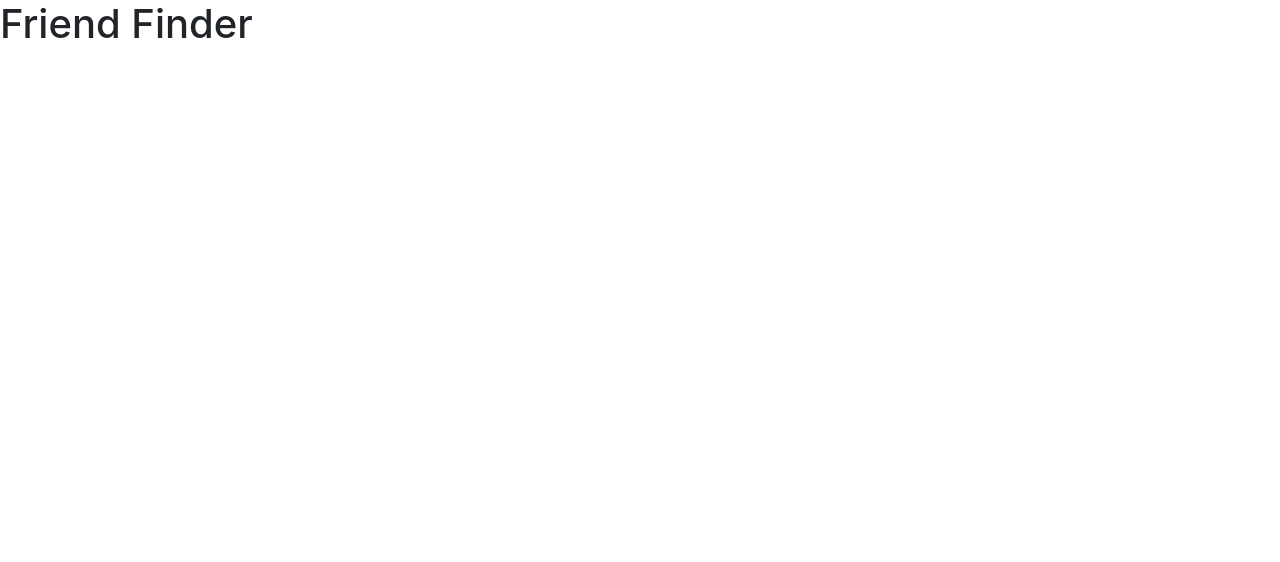
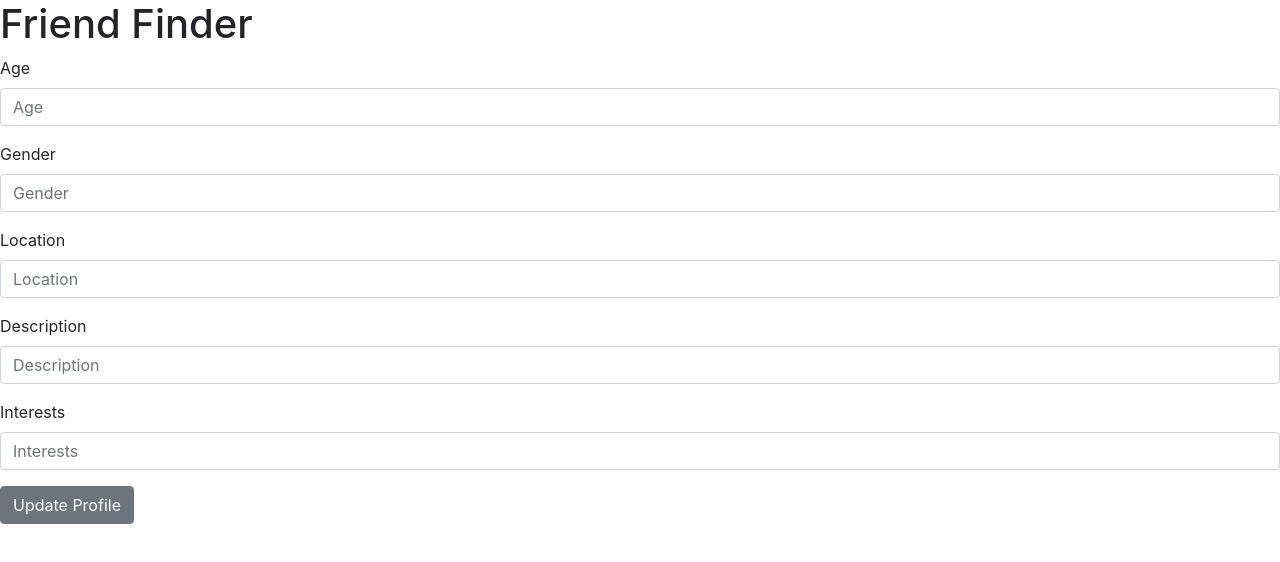
Before and after one commit to Find-Friends/front-end, a React (Create React App) app in the folder friend-finder/: page /edit-profile in a window 1280 px wide. Shown: the top 562 px of the page. Built offline with nearby package versions, Linux system fonts and the light colour scheme.

Commit message:
Working on editing user profile

```diff
--- a/friend-finder/src/App.js
+++ b/friend-finder/src/App.js
@@ -2,12 +2,14 @@ import React from 'react';
 import { Route } from 'react-router-dom';
 
 import Login from './components/Login';
+import UpdateUserProfile from './components/UpdateUserProfile';
 
 function App() {
   return (
     <div >
       <h1>Friend Finder</h1>
       <Route path='/login' component={Login} />
+      <Route path='/edit-profile' component={UpdateUserProfile} />
     </div>
   );
 }
--- /dev/null
+++ b/friend-finder/src/components/UpdateUserProfile.js
@@ -0,0 +1,88 @@
+import React, { useState } from 'react';
+import { Form, FormGroup, Label, Input, Button } from 'reactstrap';
+
+const UpdateUserProfile = () => {
+  const [ userInfo, setUserInfo ] = useState({
+    age: '',
+    gender: '',
+    location: '',
+    description: '',
+    interests: '',
+  })
+
+  const handleChange = event => {
+    setUserInfo({
+      ...userInfo,
+      [event.target.name] : event.target.value
+    })
+  }
+
+  const handleSubmit = event => {
+    event.preventDefault();
+
+
+  }
+
+  return (
+    <Form onSubmit={handleSubmit}>
+      <FormGroup>
+          <Label for='age'>Age</Label>
+          <Input
+            id='age'
+            type='number'
+            name='age'
+            placeholder='Age'
+            value={userInfo.age}
+            onChange={handleChange}
+          />
+        </FormGroup>
+        <FormGroup>
+          <Label for='gender'>Gender</Label>
+          <Input
+            id='gender'
+            type='text'
+            name='gender'
+            placeholder='Gender'
+            value={userInfo.gender}
+            onChange={handleChange}
+          />
+        </FormGroup>
+        <FormGroup>
+          <Label for='location'>Location</Label>
+          <Input
+            id='location'
+            type='text'
+            name='location'
+            placeholder='Location'
+            value={userInfo.location}
+            onChange={handleChange}
+          />
+        </FormGroup>
+        <FormGroup>
+          <Label for='description'>Description</Label>
+          <Input
+            id='description'
+            type='text'
+            name='description'
+            placeholder='Description'
+            value={userInfo.description}
+            onChange={handleChange}
+          />
+        </FormGroup>
+        <FormGroup>
+          <Label for='interests'>Interests</Label>
+          <Input
+            id='interests'
+            type='text'
+            name='interests'
+            placeholder='Interests'
+            value={userInfo.interests}
+            onChange={handleChange}
+          />
+        </FormGroup>
+        <Button>Update Profile</Button>
+    </Form>
+  )
+}
+
+export default UpdateUserProfile;
--- a/friend-finder/src/index.js
+++ b/friend-finder/src/index.js
@@ -1,14 +1,23 @@
 import React from 'react';
 import ReactDOM from 'react-dom';
 import { BrowserRouter as Router } from 'react-router-dom';
+import { createStore, applyMiddleware } from 'redux';
+import { Provider } from 'react-redux';
+import thunk from 'redux-thunk';
+import logger from 'redux-logger';
 import 'bootstrap/dist/css/bootstrap.min.css';
 
+import combineReducers from './reducers';
 import './index.css';
 import App from './App';
 
+const store = createStore(combineReducers, applyMiddleware(thunk, logger));
+
 ReactDOM.render(
-  <Router>
-    <App />
-  </Router>
+  <Provider store={store}>
+    <Router>
+      <App />
+    </Router>
+  </Provider>
   , document.getElementById('root')
 );
--- a/friend-finder/src/reducers/index.js
+++ b/friend-finder/src/reducers/index.js
@@ -0,0 +1,7 @@
+import { combineReducers } from 'redux';
+
+import { userProfileReducer } from './userProfileReducer';
+
+export default combineReducers ({
+  userProfileReducer
+});
--- /dev/null
+++ b/friend-finder/src/reducers/userProfileReducer.js
@@ -0,0 +1,14 @@
+
+
+const initialState = {
+  loading: false,
+  users: [],
+  error: null
+}
+
+export const userProfileReducer = (state = initialState, action) => {
+  switch(action.type) {
+    default:
+      return state;
+  }
+}
```
Also changed, not shown: friend-finder/src/actions/userProfileAction.js (added).
